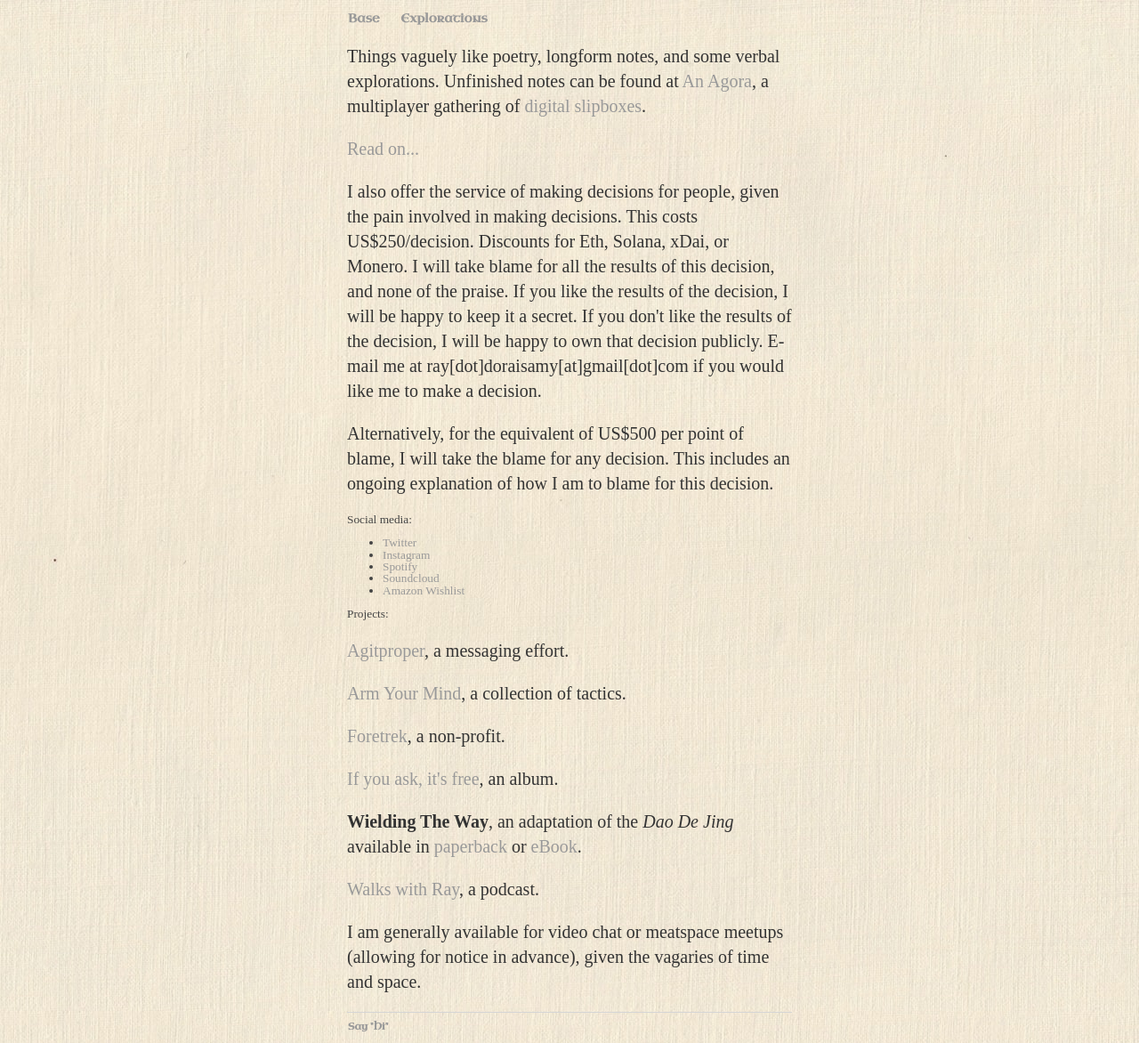
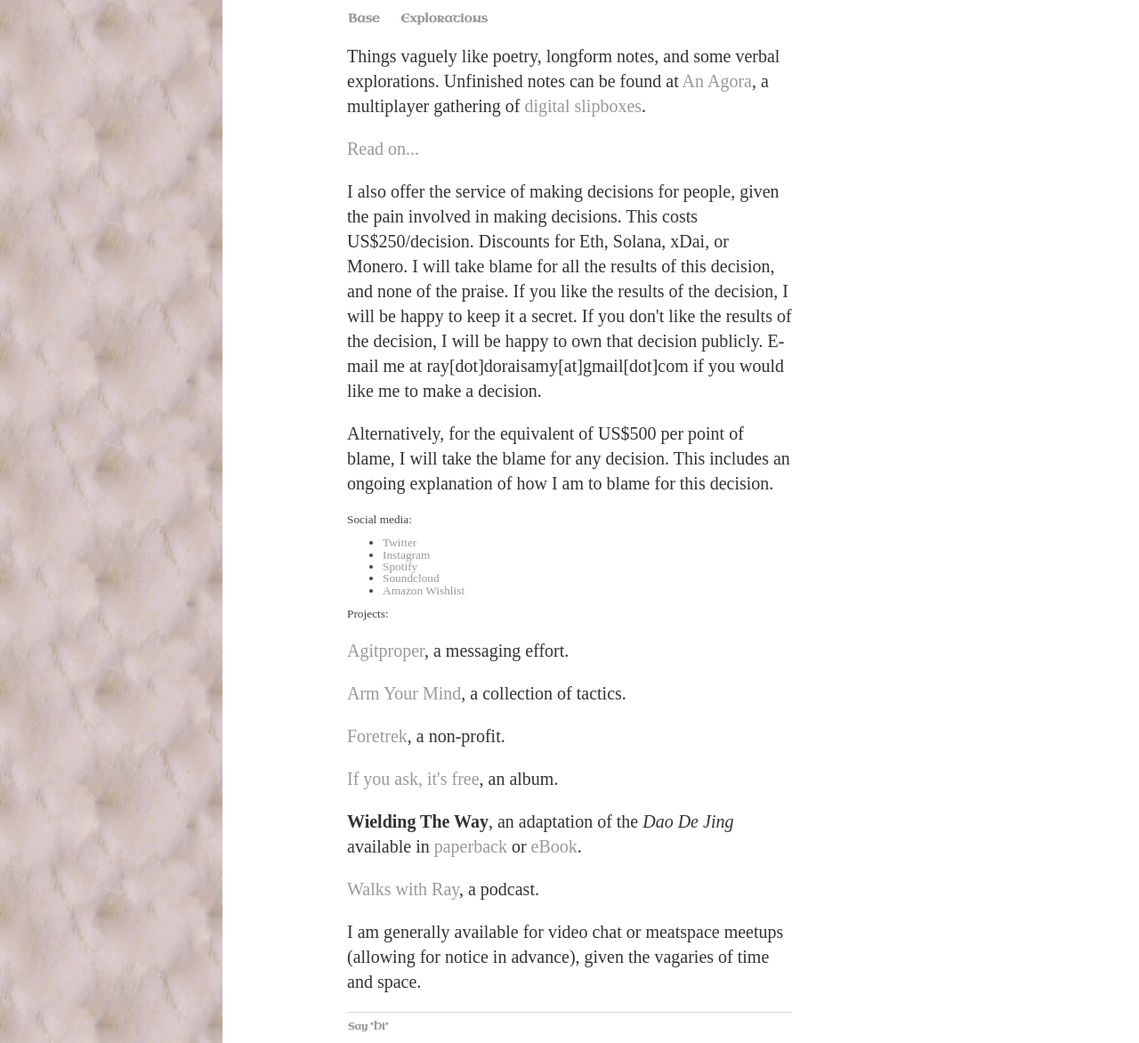
Before and after one commit to ray-dorai/ray-dorai.github.io, a Jekyll site: the page built from index.html, in a window 1280 px wide. Shown: the whole page at 89% size. Built offline with Jekyll 4.4.1, drawn with Linux system fonts in a browser that asks for light colours; some web fonts are replaced.

Commit message:
Update main.css

```diff
--- a/css/main.css
+++ b/css/main.css
@@ -10,7 +10,7 @@ body {
     color: #444;
     padding-left:0.3em;
     padding-right:0.3em;
-    background-image: url("/assets/beigecanvas.jpg");
+    background-image: url("/assets/bone_pattern.jpg");
     background-repeat: repeat-y;
 }
 
```
